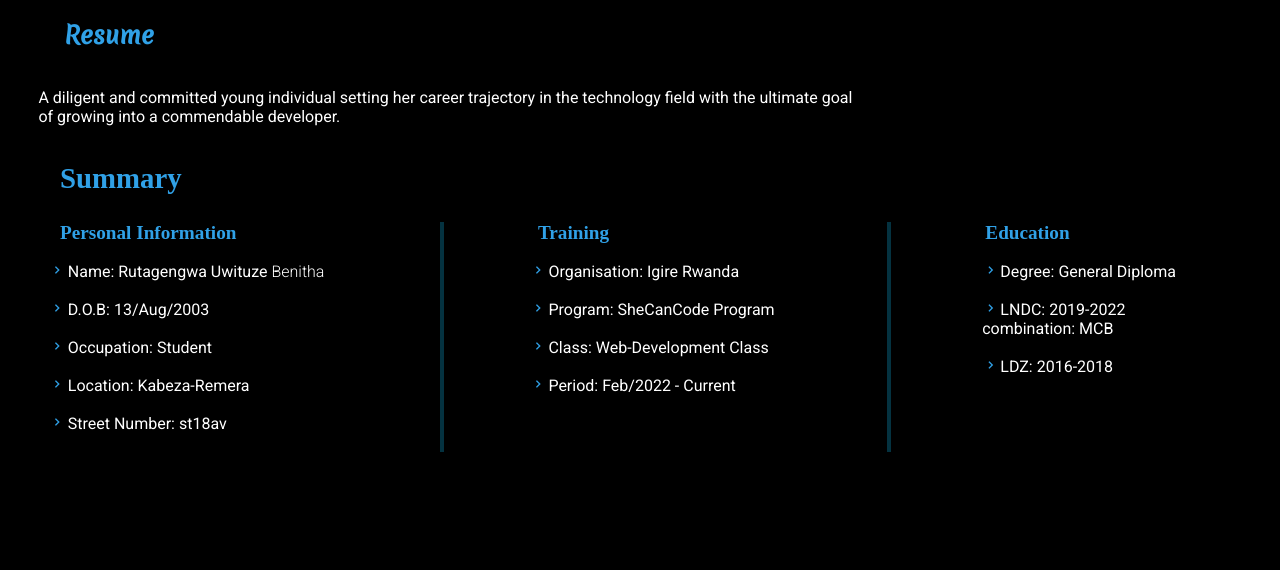
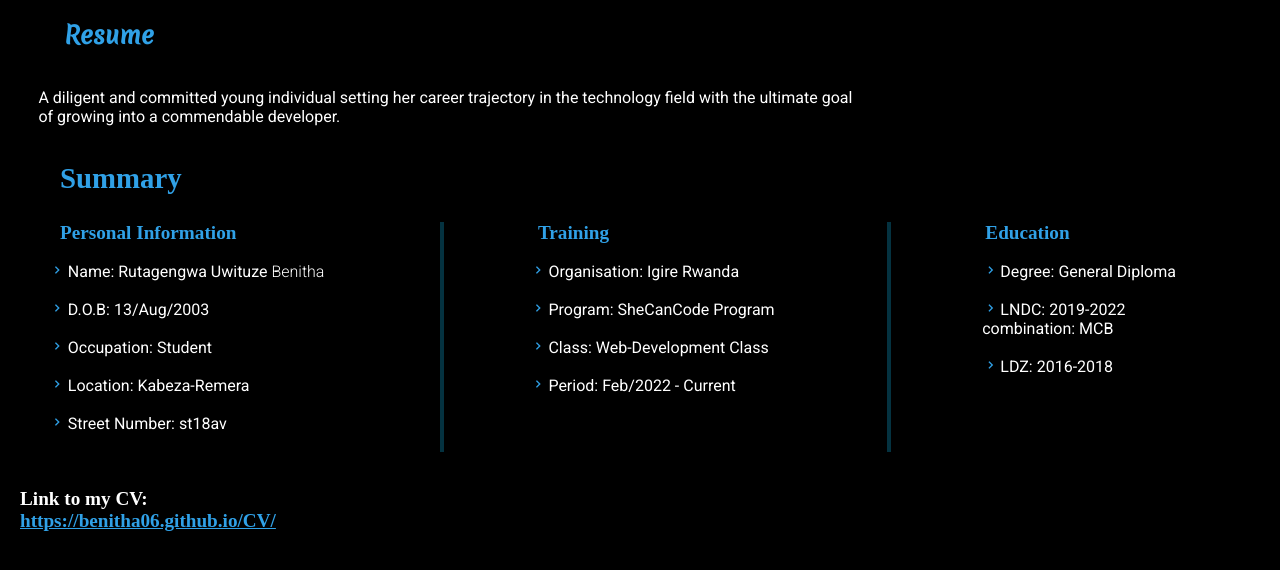
Before and after one commit to Benitha06/Personal-Portifolio, a plain HTML site: page Hire me.html in a window 1280 px wide. Shown: the part 72-642 px from the top of the page. Drawn offline with nearby package versions, Linux system fonts and the light colour scheme; a web font is replaced by a local one.

Commit message:
Portifolio

```diff
--- a/Hire me.html
+++ b/Hire me.html
@@ -87,8 +87,13 @@
             </div>
 
             </div>
-            </p> <br> <br> <br> <br> <br>
+            </p> <br> <br>
 
+            <div id="Link">
+                <h2 style="color: white;">Link to my CV: <br>
+                   <a href="#" style="color: rgb(48, 161, 231);">https://benitha06.github.io/CV/</a> </h2>
+            </div>
+ <br> <br> <br>
 
         </div>
         <!-- <div class="footer">
```
Also changed, not shown: Contact me.html (+1 -0 lines).
